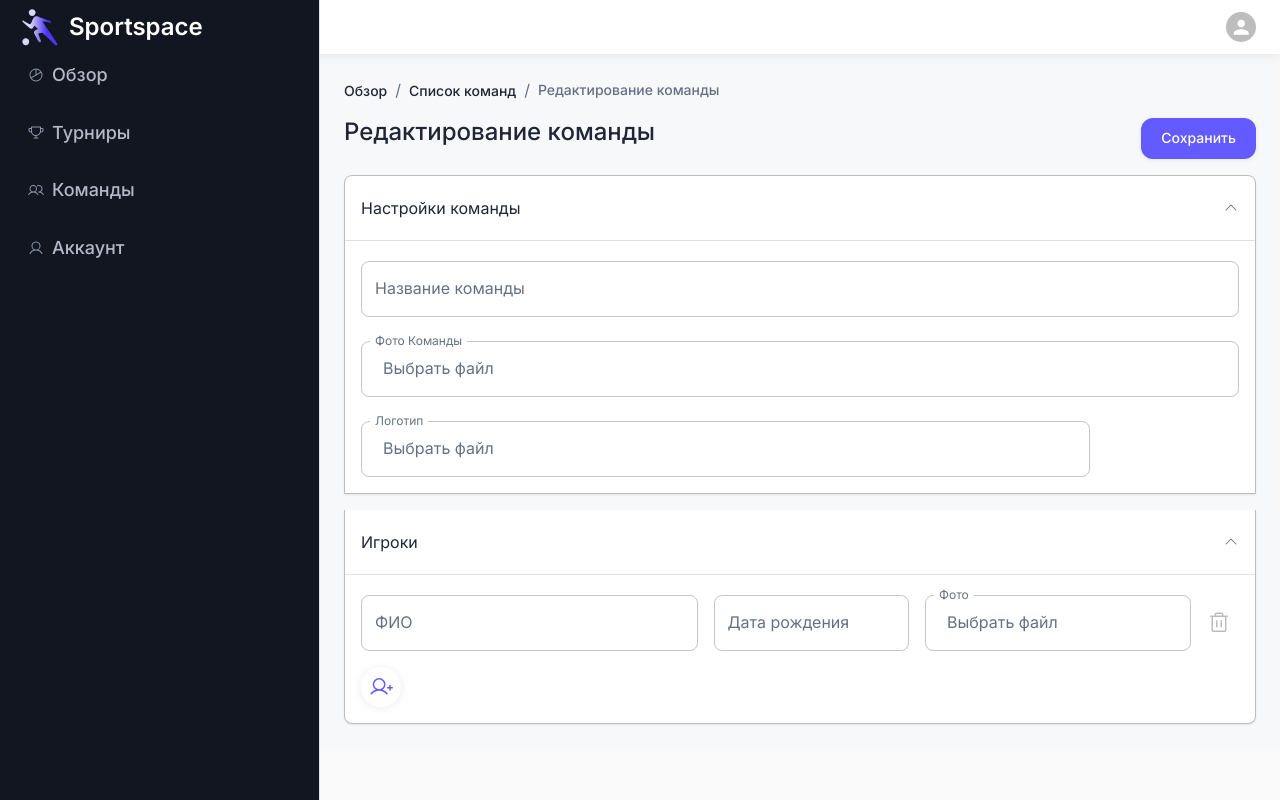
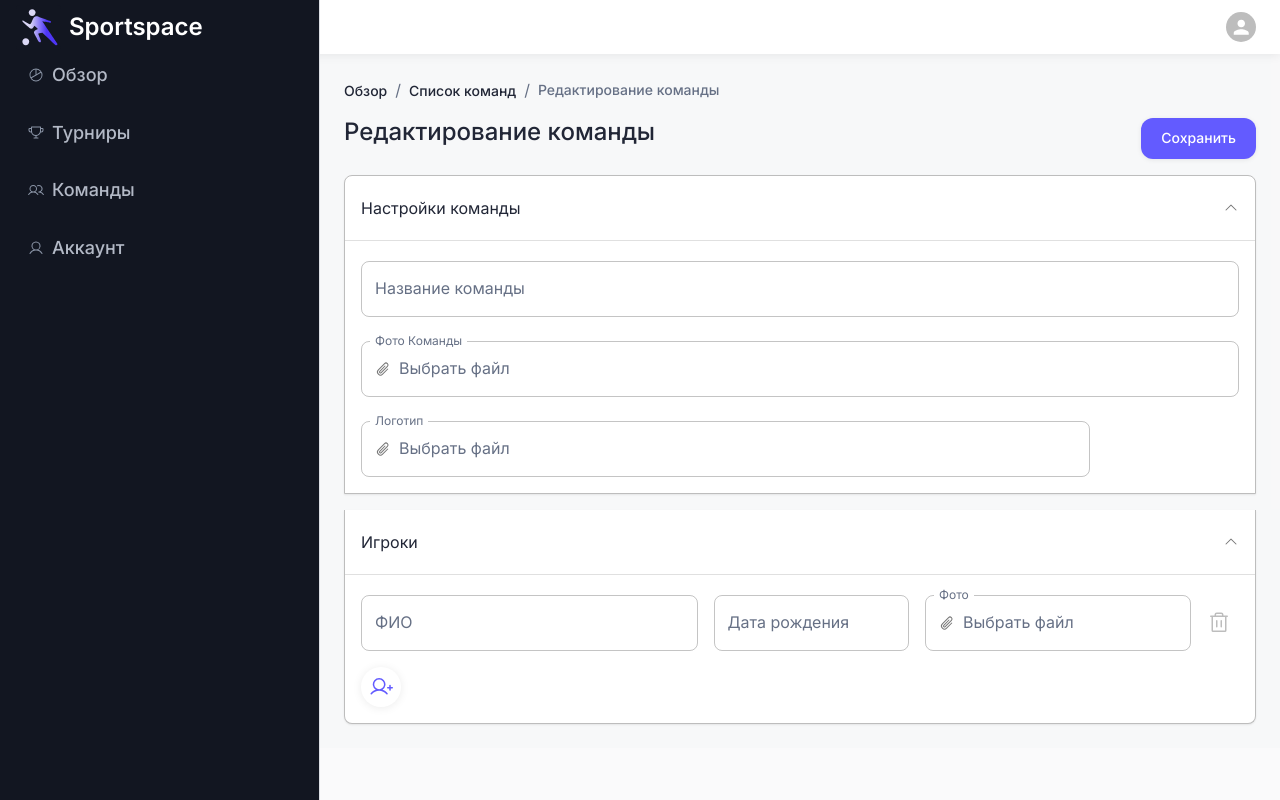
Before and after one commit to sportspace-develop/front-next, a Next.js app: page /dashboard/teams/1/edit in a window 1280 px wide. Built offline with nearby package versions, Linux system fonts and the light colour scheme; no server answers.

Commit message:
change style file-input

```diff
--- a/src/components/ui/file-input/index.tsx
+++ b/src/components/ui/file-input/index.tsx
@@ -1,5 +1,6 @@
 import * as React from 'react';
 
+import { Paperclip as PaperclipIcon } from '@phosphor-icons/react/dist/ssr/Paperclip';
 import { X as CloseIcon } from '@phosphor-icons/react/dist/ssr/X';
 import prettyBytes from 'pretty-bytes';
 
@@ -33,16 +34,13 @@ const FileInput = React.forwardRef(
       placeholder = 'Выбрать файл',
       hideSizeText,
       inputProps,
-      InputProps,
       multiple,
       disabled,
       ...restTextFieldProps
     } = props;
     const inputRef = React.useRef<HTMLInputElement>(null);
 
-    const { startAdornment, ...restInputProps } = InputProps || {};
-    const isMultiple =
-      multiple || !!inputProps?.multiple || !!InputProps?.inputProps?.multiple || false;
+    const isMultiple = multiple || !!inputProps?.multiple || false;
 
     const resetInputValue = () => {
       if (inputRef.current) {
@@ -133,8 +131,17 @@ const FileInput = React.forwardRef(
         type="file"
         disabled={disabled}
         onChange={handleChange}
+        sx={{
+          '& .MuiOutlinedInput-root': {
+            cursor: 'default',
+          },
+        }}
         InputProps={{
-          startAdornment: <InputAdornment position="start">{startAdornment}</InputAdornment>,
+          startAdornment: (
+            <InputAdornment position="start">
+              <PaperclipIcon />
+            </InputAdornment>
+          ),
           endAdornment: hasAtLeastOneFile && (
             <InputAdornment position="end">
               {!hideSizeText && (
@@ -145,15 +152,14 @@ const FileInput = React.forwardRef(
               <IconButton
                 aria-label="Clear"
                 title="Отчистить"
-                size="small"
                 disabled={disabled}
                 onClick={handleClearAll}
+                sx={{ ml: 0.5 }}
               >
-                <CloseIcon size={30} />
+                <CloseIcon />
               </IconButton>
             </InputAdornment>
           ),
-          ...restInputProps,
           inputProps: {
             ...getTheInputText(),
             multiple: isMultiple,
@@ -161,9 +167,7 @@ const FileInput = React.forwardRef(
             placeholder,
             error: restTextFieldProps.error,
             ...inputProps,
-            ...InputProps?.inputProps,
           },
-          // @ts-expect-error TODO: убрать
           inputComponent: Input,
         }}
         {...restTextFieldProps}
--- /dev/null
+++ b/src/components/ui/file-input/input.tsx
@@ -0,0 +1,73 @@
+import * as React from 'react';
+
+import { InputLabel } from '@mui/material';
+
+type InputProps = React.ComponentProps<'input'> & {
+  fileName?: string;
+  placeholder?: string;
+  fileExtension?: string;
+  error?: boolean;
+};
+
+const Input = React.forwardRef(
+  (
+    { fileName, fileExtension, placeholder, error, ...restInputProps }: InputProps,
+    ref: React.ForwardedRef<HTMLInputElement>,
+  ) => {
+    const colorText = React.useMemo(() => {
+      if (fileName) {
+        return 'var(--mui-palette-text-primary)';
+      }
+
+      if (error) {
+        return 'var(--mui-palette-error-main)';
+      }
+
+      return 'currentColor';
+    }, [error, fileName]);
+
+    return (
+      <InputLabel sx={{ position: 'relative', flexGrow: 1 }}>
+        <span
+          aria-placeholder={placeholder}
+          style={{
+            position: 'absolute',
+            left: 0,
+            right: 0,
+            top: 0,
+            bottom: 0,
+            zIndex: 2,
+            display: 'flex',
+            alignItems: 'center',
+            cursor: 'pointer',
+            color: colorText,
+          }}
+        >
+          {fileName && (
+            <div style={{ display: 'flex', width: '100%' }}>
+              <div
+                style={{
+                  whiteSpace: 'nowrap',
+                  textOverflow: 'ellipsis',
+                  overflow: 'hidden',
+                }}
+              >
+                {fileName}
+              </div>
+              {fileExtension && (
+                <span style={{ flexShrink: 0, display: 'block' }}>.{fileExtension}</span>
+              )}
+            </div>
+          )}
+          {!fileName && placeholder}
+        </span>
+        <input style={{ opacity: 0 }} {...restInputProps} ref={ref} />
+      </InputLabel>
+    );
+  },
+);
+// as ElementType<InputBaseComponentProps, keyof IntrinsicElements> | undefined;
+
+Input.displayName = 'Input';
+
+export default Input;
--- a/src/components/ui/file-input/input/index.tsx
+++ /dev/null
@@ -1,41 +0,0 @@
-import * as React from 'react';
-
-import styles from './styles.module.css';
-
-type InputProps = React.ComponentProps<'input'> & {
-  error: boolean;
-  fileName?: string;
-  placeholder?: string;
-  fileExtension?: string;
-};
-
-const Input = React.forwardRef(
-  (
-    { fileName, fileExtension, placeholder, error, ...restInputProps }: InputProps,
-    ref: React.ForwardedRef<HTMLInputElement>,
-  ) => {
-    const errorClassName = error ? styles.error : '';
-
-    return (
-      <label className={styles.label}>
-        <input style={{ opacity: 0 }} {...restInputProps} ref={ref} />
-        <span aria-placeholder={placeholder} className={styles.labelText}>
-          {fileName && (
-            <div className={`${styles.fileName} ${errorClassName}`}>
-              <div className={styles.fileText}>{fileName}</div>
-              {fileExtension && <span className={styles.fileExtension}>.{fileExtension}</span>}
-            </div>
-          )}
-          {!fileName && placeholder && (
-            <span className={`${styles.placeholder} ${errorClassName}`}>{placeholder}</span>
-          )}
-        </span>
-      </label>
-    );
-  },
-);
-// as ElementType<InputBaseComponentProps, keyof IntrinsicElements> | undefined;
-
-Input.displayName = 'Input';
-
-export default Input;
--- a/src/components/ui/file-input/input/styles.module.css
+++ /dev/null
@@ -1,40 +0,0 @@
-.label {
-  position: relative;
-  flex-grow: 1;
-
-  .labelText {
-    position: absolute;
-    left: 0;
-    right: 0;
-    top: 0;
-    bottom: 0;
-    z-index: 2;
-    display: flex;
-    align-items: center;
-    cursor: pointer;
-
-    .placeholder {
-      color: var(--mui-palette-text-secondary);
-    }
-
-    .error {
-      color: var(--mui-palette-error-main);
-    }
-  }
-}
-
-.fileName {
-  display: flex;
-  width: 100%;
-}
-
-.fileText {
-  white-space: nowrap;
-  text-overflow: ellipsis;
-  overflow: hidden;
-}
-
-.fileExtension {
-  flex-shrink: 0;
-  display: block;
-}
```
